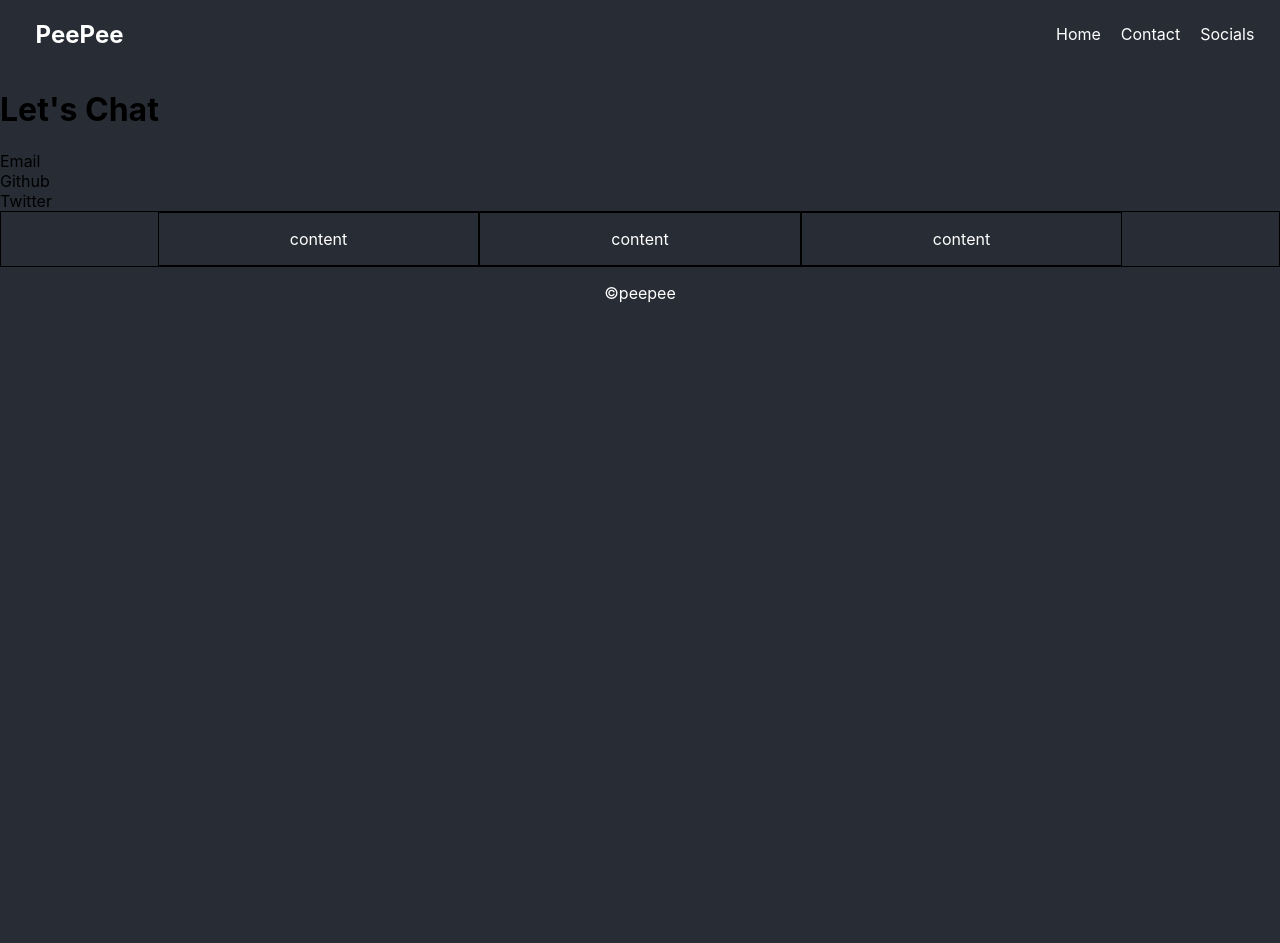
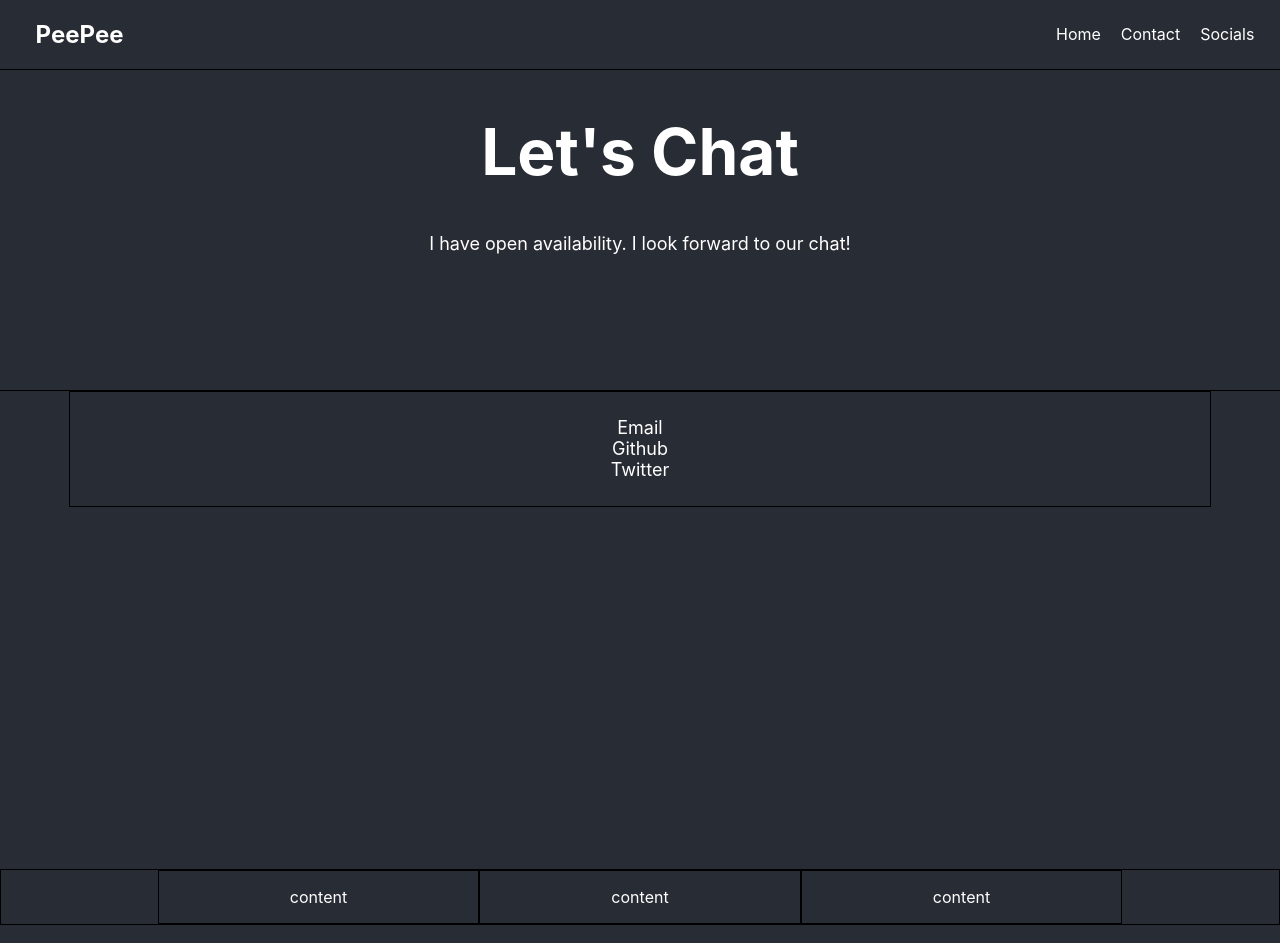
Before and after one commit to strawberryboar/Athenas-Portfolio, a React (Create React App) app: page /contact in a window 1280 px wide. Shown: the top 943 px of the page. Before the commit the page ends 800 px from the top, so only its background shows below. Built offline with nearby package versions, Linux system fonts and the light colour scheme.

Commit message:
Styling consolidation, more wireframe

```diff
--- a/src/App.css
+++ b/src/App.css
@@ -4,3 +4,13 @@
 * {
     background-color: #282c34;
 }
+
+.Contact, .Homepage {
+    min-height: 100vh;
+    display: flex;
+    flex-direction: column;
+    font-size: calc(10px + 1vmin);
+    color: white;
+    align-items: center;
+    margin: 0 auto;
+  }
--- a/src/components/Footer.css
+++ b/src/components/Footer.css
@@ -15,3 +15,12 @@ Footer {
     border: solid black 1px;
     width: 25%;
 }
+
+.footerBox a {
+    color: white;
+    text-decoration: none;
+}
+
+.footerBox a:hover {
+    color: pink;
+}
--- a/src/components/Footer.js
+++ b/src/components/Footer.js
@@ -1,5 +1,6 @@
 import React from 'react';
 import './Footer.css';
+import { Link } from 'react-router-dom';
 import {BrowserRouter as Router, Routes, Route } from "react-router-dom"
 
 export default function Footer() {
@@ -7,13 +8,13 @@ export default function Footer() {
         <footer>
         <div className='footerWrap'>
             <div className='footerBox'>
-                <p>content</p>
+                <p><Link to='/'>content</Link></p>
             </div>
             <div className='footerBox'>
-                <p>content</p>
+                <p><Link to='/'>content</Link></p>
             </div>
             <div className='footerBox'>
-                <p>content</p>
+                <p><Link to='/'>content</Link></p>
             </div>
         </div>
         <p>&copy;peepee</p>
--- a/src/pages/Contact.css
+++ b/src/pages/Contact.css
@@ -0,0 +1,8 @@
+.contactWrap {
+    border: solid black 1px;
+    width: 85%;
+    display: flex;
+    flex-direction: column;
+    align-items: center;
+    padding: 2%;
+}
--- a/src/pages/Contact.js
+++ b/src/pages/Contact.js
@@ -2,11 +2,14 @@ import './Contact.css';
 
 export default function Contact() {
     return(
-    <div className='contact'>
+    <div className='Contact'>
+        <div className='headerWrap'>
         <div className='header'>
             <header>
                 <h1>Let's Chat</h1>
+                <p>I have open availability. I look forward to our chat!</p>
             </header>
+        </div>
         </div>
         <div className='contactWrap'>
             <div className='contactBox'>
--- a/src/pages/Homepage.css
+++ b/src/pages/Homepage.css
@@ -1,14 +1,4 @@
-.Homepage {
-    min-height: 100vh;
-    display: flex;
-    flex-direction: column;
-    font-size: calc(10px + 1vmin);
-    color: white;
-    align-items: center;
-    margin: 0 auto;
-  }
-
-  .introWrap {
+    .introWrap {
     width: 85%;
     border: 1px solid black;
     display: flex;
@@ -66,6 +56,7 @@
     display: flex;
     flex-direction: row;
     align-items: center;
+    padding: 2%;
   }
 
   .headerWrap h1 {
--- a/src/pages/Homepage.js
+++ b/src/pages/Homepage.js
@@ -10,7 +10,7 @@ export default function Homepage() {
     return(
     <div className="Homepage">
         <div className='headerWrap'>
-            <header className='headerBox'>
+            <header className='header'>
                 <h1>Peepee</h1>
                 <p>Content</p>
             </header>
--- a/src/pages/Socials.js
+++ b/src/pages/Socials.js
@@ -0,0 +1,13 @@
+import './Socials.css';
+
+export default function Socials() {
+    return(
+        <div className='socials'>
+            <div className='headerWrap'>
+                <header>
+                    <h1>Social Links</h1>
+                </header>
+            </div>
+        </div>
+    )
+}
```
